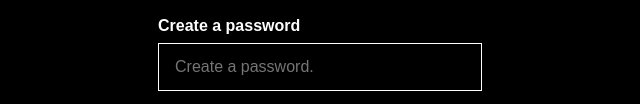
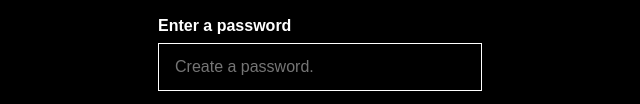
Before and after one commit to Het-Kotadiya/Spotify-Clone, a plain HTML site: page index.html in a window 1280 px wide. Shown: the part 696-800 px from the top of the page, 319-959 px from the left. Drawn offline with Linux system fonts and the light colour scheme.

Commit message:
Update index.html

```diff
--- a/index.html
+++ b/index.html
@@ -70,7 +70,7 @@
           />
 
           <!-- Password -->
-          <span>Create a password</span>
+          <span>Enter a password</span>
           <input
             type="text"
             placeholder="Create a password."
```
